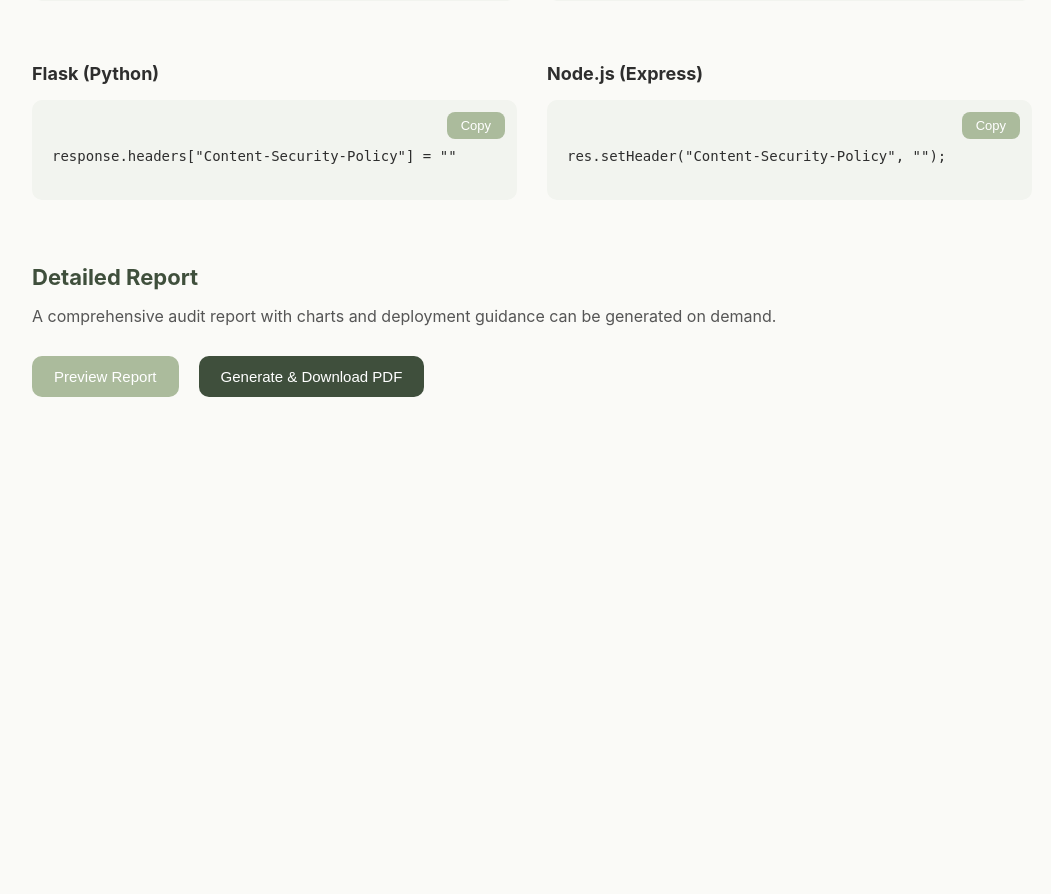
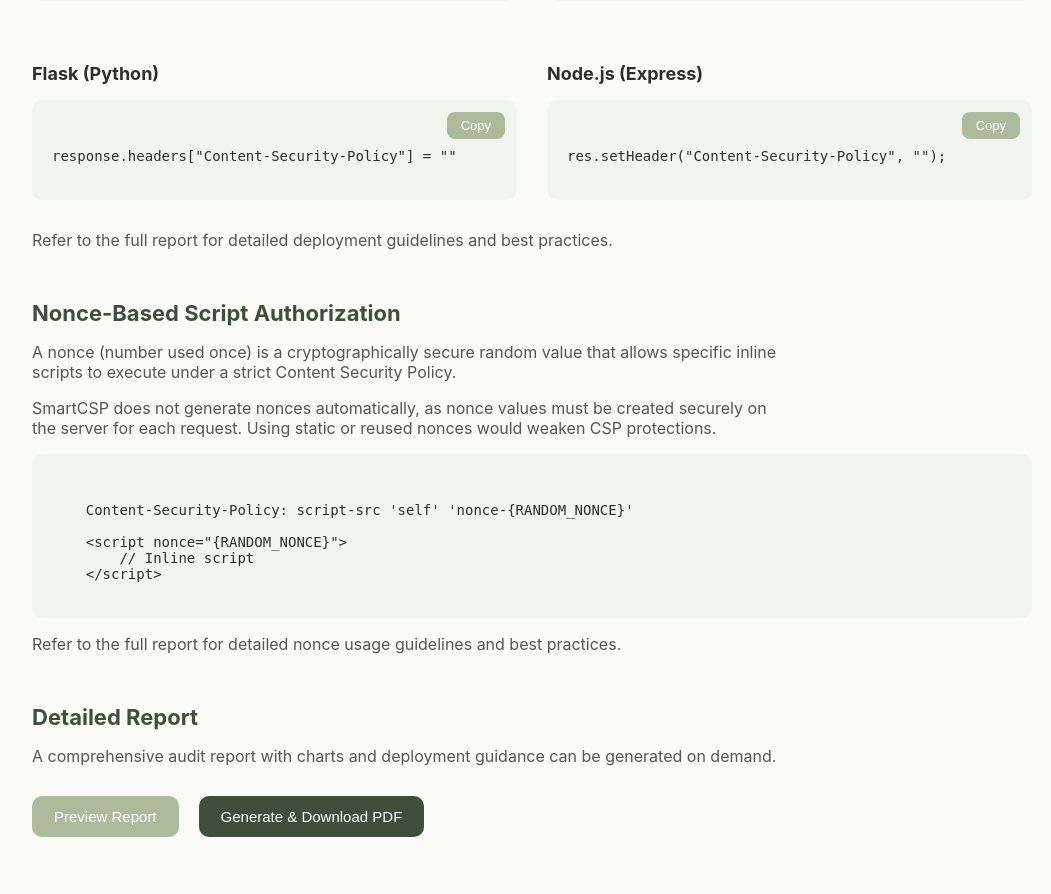
Before and after one commit to hibahtaj/smart-csp, a Flask app: template templates/results.html in a window 1280 px wide. Shown: the part 938-1832 px from the top of the page, without its empty margins (108-1159 px from the left). Before the commit the page ends 1335 px from the top, so only its background shows below. Run offline with Flask 3, Linux system fonts and the light colour scheme; the template is opened without the code that fills it, so the values that code supplies are empty.

Commit message:
Modified results page

```diff
--- a/templates/results.html
+++ b/templates/results.html
@@ -281,7 +281,40 @@ res.setHeader("Content-Security-Policy", "{{ csp_rule }}");
             </div>
 
         </div>
+
+
+        <p class="muted">
+            Refer to the full report for detailed deployment guidelines and best practices.
+        </p>
     </div>
+
+
+    <!-- ================= NONCE ================= -->
+
+    <h2>Nonce-Based Script Authorization</h2>
+
+    <p>
+        A nonce (number used once) is a cryptographically secure random value that
+        allows specific inline scripts to execute under a strict Content Security Policy.
+    </p>
+
+    <p>
+        SmartCSP does not generate nonces automatically, as nonce values must be
+        created securely on the server for each request. Using static or reused
+        nonces would weaken CSP protections.
+    </p>
+
+    <pre class="code-block">
+    Content-Security-Policy: script-src 'self' 'nonce-{RANDOM_NONCE}'
+
+    &lt;script nonce="{RANDOM_NONCE}"&gt;
+        // Inline script
+    &lt;/script&gt;
+    </pre>
+
+    <p class="muted">
+        Refer to the full report for detailed nonce usage guidelines and best practices.
+    </p>
 
     <!-- ================= ACTIONS ================= -->
     <div class="section">
```
